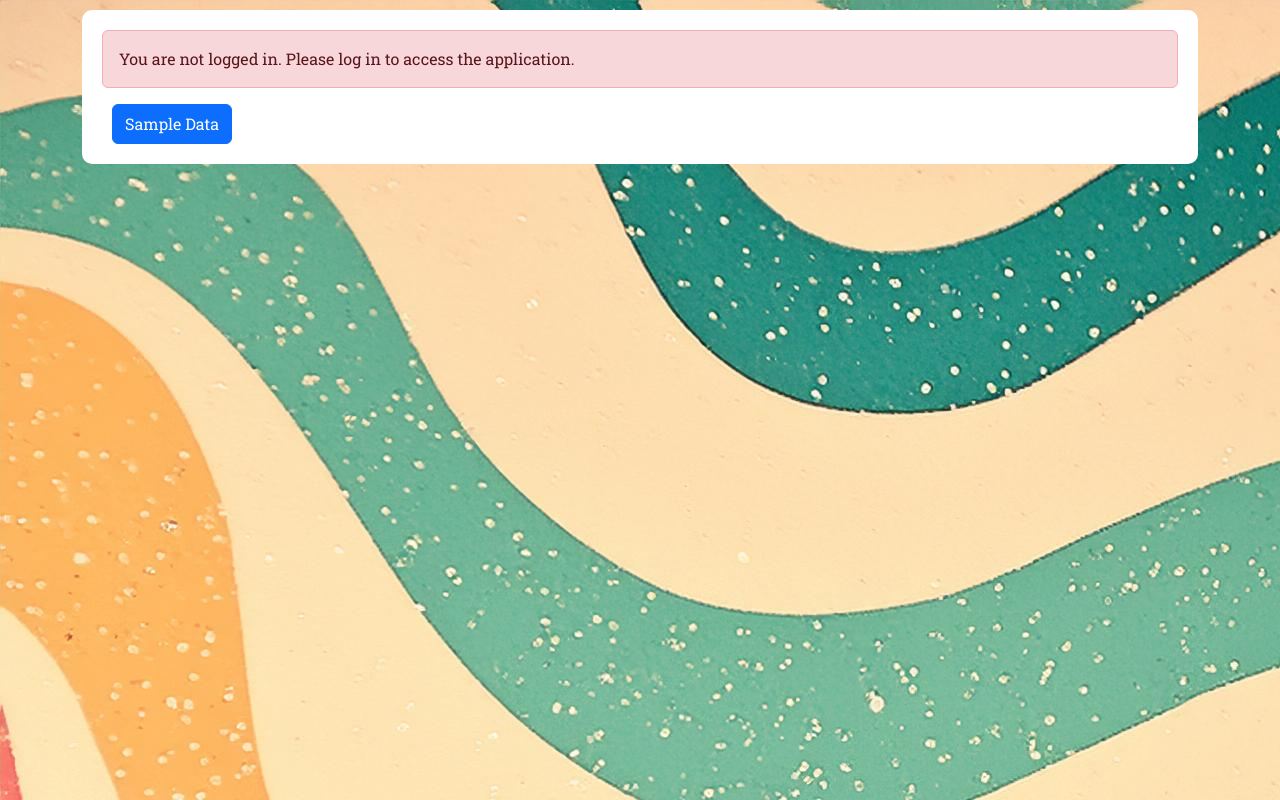
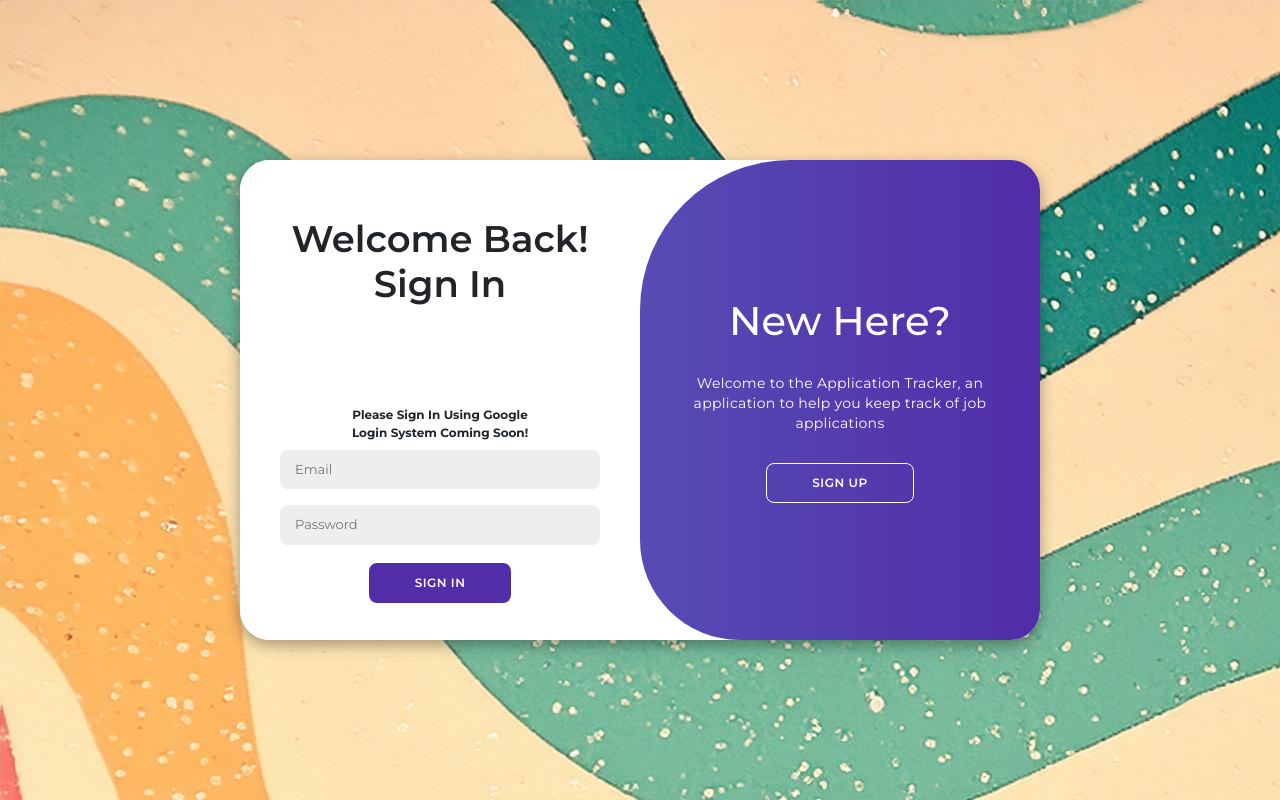
Before and after one commit to LakshyaG42/ApplicationTracker, a React (Create React App) app in the folder internship-tracker/frontend/: page / in a window 1280 px wide. Built offline with nearby package versions, Linux system fonts and the light colour scheme; no server answers.

Commit message:
Login Page + url

```diff
--- a/internship-tracker/frontend/package.json
+++ b/internship-tracker/frontend/package.json
@@ -4,6 +4,10 @@
   "private": true,
   "homepage": "https://lakshyag42.github.io/ApplicationTracker",
   "dependencies": {
+    "@fortawesome/fontawesome-svg-core": "^6.6.0",
+    "@fortawesome/free-brands-svg-icons": "^6.6.0",
+    "@fortawesome/free-solid-svg-icons": "^6.6.0",
+    "@fortawesome/react-fontawesome": "^0.2.2",
     "@react-oauth/google": "^0.12.1",
     "@testing-library/jest-dom": "^5.17.0",
     "@testing-library/react": "^13.4.0",
--- a/internship-tracker/frontend/src/App.js
+++ b/internship-tracker/frontend/src/App.js
@@ -11,7 +11,7 @@
 import "./styles.css";
 import GoogleLoginButton from './components/GoogleLoginButton';
 import styled from 'styled-components';
-
+import Login from './components/Login';
 
 const ButtonContainer = styled.div`
   display: flex;
@@ -42,7 +42,7 @@
     };
 
     const handleLogout = async () => {
-        await axios.get('http://localhost:3000/logout');
+        await axios.get('https://lakshyag42.alwaysdata.net/logout');
         localStorage.setItem('userId', "0");
         setIsLoggedIn(false); // Log user out
       };
@@ -50,7 +50,7 @@
     const handleGoogleLoginSuccess = async (credentialResponse) => {
       console.log('Google login success:', credentialResponse);
       try {
-          const response = await axios.post('http://localhost:3000/auth/google', {
+          const response = await axios.post('https://lakshyag42.alwaysdata.net/auth/google', {
               tokenId: credentialResponse.credential,
           });
           console.log('Server response:', response.data);
@@ -72,7 +72,7 @@
 
     const fetchApplications = async () => {
       try {
-          const response = await axios.get('http://localhost:3000/applications', {
+          const response = await axios.get('https://lakshyag42.alwaysdata.net/applications', {
             params: { userId: localStorage.getItem('userId') }
         });
           setApplications(response.data);
@@ -82,7 +82,7 @@
     };
     const fetchStats = async () => {
         try {
-            const response = await axios.get('http://localhost:3000/stats', {
+            const response = await axios.get('https://lakshyag42.alwaysdata.net/stats', {
               params: { userId: localStorage.getItem('userId') }
           });
             setStats(response.data);
@@ -104,10 +104,10 @@
     }, [applications]);
 
     return (
-        <Container>
+        <>
           {/* Conditional rendering based on isLoggedIn state */}
           {isLoggedIn ? (
-            <>
+            <Container>
               <AppContainer>
                 <Stats stat = {stats}/> {}
               </AppContainer>
@@ -128,23 +128,23 @@
                 <ApplicationList applications={applications} setApplications={setApplications} fetchStats={fetchStats} /> {}
               </AppContainer>
 
-            </>
+            </Container>
           ) : (
             <>
-              <AppContainer>
+              {/* <AppContainer>
                 <Alert variant="danger">You are not logged in. Please log in to access the application.</Alert>
                 <ButtonContainer>
                   <GoogleLoginButton onSuccess={handleGoogleLoginSuccess} onFailure={handleGoogleLoginFailure} />
                   <Button variant="primary" onClick={handleSample}>Sample Data</Button>
                 </ButtonContainer>
-              </AppContainer>
-
+              </AppContainer> */}
+              <Login onGoogleSuccess={handleGoogleLoginSuccess} onGoogleFailure={handleGoogleLoginFailure}/>
 
 
             </>
         )}
 
-        </Container>
+        </>
     );
 };
 
--- a/internship-tracker/frontend/src/components/ImportCSV.js
+++ b/internship-tracker/frontend/src/components/ImportCSV.js
@@ -44,13 +44,13 @@
         });
 
         try {
-            await axios.post('http://localhost:3000/import-csv', formData, {
+            await axios.post('https://lakshyag42.alwaysdata.net/import-csv', formData, {
                 params: { userId: localStorage.getItem('userId') },
                 headers: {
                     'Content-Type': 'multipart/form-data'
                 }
             });
-            const response = await axios.get('http://localhost:3000/applications', {
+            const response = await axios.get('https://lakshyag42.alwaysdata.net/applications', {
                 params: { userId: localStorage.getItem('userId') }
             });
             console.log('Imported applications:', response.data);
--- /dev/null
+++ b/internship-tracker/frontend/src/components/Login.css
@@ -0,0 +1,225 @@
+@import url('https://fonts.googleapis.com/css2?family=Montserrat:wght@300;400;500;600;700&display=swap');
+
+* {
+  margin: 0;
+  padding: 0;
+  box-sizing: border-box;
+  font-family: 'Montserrat', sans-serif;
+}
+
+body {
+  background-color: #c9d6ff;
+  background: linear-gradient(to right, #e2e2e2, #c9d6ff);
+  display: flex;
+  align-items: center;
+  justify-content: center;
+  flex-direction: column;
+  height: 100vh;
+}
+.header {
+    font-size: 37px;
+    font-weight: 600;
+    margin: 20px 0;
+    background-color: #fff;
+    text-align: center;
+}
+.container {
+  background-color: #fff;
+  border-radius: 30px;
+  box-shadow: 0 5px 15px rgba(0, 0, 0, 0.35);
+  position: relative;
+  overflow: hidden;
+
+  width: 100vh;
+  max-width: 100%;
+  min-height: 480px;
+  height: 60vh;
+}
+.spanner {
+    text-align: center;
+}
+.container p {
+  font-size: 14px;
+  line-height: 20px;
+  letter-spacing: 0.3px;
+  margin: 20px 0;
+}
+
+.container span {
+  font-size: 12px;
+}
+
+.container a {
+  color: #333;
+  font-size: 13px;
+  text-decoration: none;
+  margin: 15px 0 10px;
+}
+
+.container button {
+  background-color: #512da8;
+  color: #fff;
+  font-size: 12px;
+  padding: 10px 45px;
+  border: 1px solid transparent;
+  border-radius: 8px;
+  font-weight: 600;
+  letter-spacing: 0.5px;
+  text-transform: uppercase;
+  margin-top: 10px;
+  cursor: pointer;
+}
+
+.container button.hidden {
+  background-color: transparent;
+  border-color: #fff;
+}
+
+.container form {
+  background-color: #fff;
+  display: flex;
+  align-items: center;
+  justify-content: center;
+  flex-direction: column;
+  padding: 0 40px;
+  height: 100%;
+}
+
+.container input {
+  background-color: #eee;
+  border: none;
+  margin: 8px 0;
+  padding: 10px 15px;
+  font-size: 13px;
+  border-radius: 8px;
+  width: 100%;
+  outline: none;
+}
+
+.form-container {
+  position: absolute;
+  top: 0;
+  height: 100%;
+  transition: all 0.6s ease-in-out;
+}
+
+.sign-in {
+  left: 0;
+  width: 50%;
+  z-index: 2;
+}
+
+.container.active .sign-in {
+  transform: translateX(100%);
+}
+
+.sign-up {
+  left: 0;
+  width: 50%;
+  opacity: 0;
+  z-index: 1;
+}
+
+.container.active .sign-up {
+  transform: translateX(100%);
+  opacity: 1;
+  z-index: 5;
+  animation: move 0.6s;
+}
+
+@keyframes move {
+  0%, 49.99% {
+    opacity: 0;
+    z-index: 1;
+  }
+  50%, 100% {
+    opacity: 1;
+    z-index: 5;
+  }
+}
+
+.social-icons {
+  margin: 20px 0;
+}
+
+.social-icons a {
+  border: 1px solid #ccc;
+  border-radius: 20%;
+  display: inline-flex;
+  justify-content: center;
+  align-items: center;
+  margin: 0 3px;
+  width: 40px;
+  height: 40px;
+}
+
+.icon-unavailable {
+  background-color: #635c5c;
+  color: #554949;
+}
+
+.toggle-container {
+  position: absolute;
+  top: 0;
+  left: 50%;
+  width: 50%;
+  height: 100%;
+  overflow: hidden;
+  transition: all 0.6s ease-in-out;
+  border-radius: 150px 0 0 100px;
+  z-index: 1000;
+}
+
+.container.active .toggle-container {
+  transform: translateX(-100%);
+  border-radius: 0 150px 100px 0;
+}
+
+.toggle {
+  background-color: #512da8;
+  height: 100%;
+  background: linear-gradient(to right, #5c6bc0, #512da8);
+  color: #fff;
+  position: relative;
+  left: -100%;
+  height: 100%;
+  width: 200%;
+  transform: translateX(0);
+  transition: all 0.6s ease-in-out;
+}
+
+.container.active .toggle {
+  transform: translateX(50%);
+}
+
+.toggle-panel {
+  position: absolute;
+  width: 50%;
+  height: 100%;
+  display: flex;
+  align-items: center;
+  justify-content: center;
+  flex-direction: column;
+  padding: 0 30px;
+  text-align: center;
+  top: 0;
+  transform: translateX(0);
+  transition: all 0.6s ease-in-out;
+}
+
+.toggle-left {
+  transform: translateX(-200%);
+}
+
+.container.active .toggle-left {
+  transform: translateX(0);
+}
+
+.toggle-right {
+  right: 0;
+  transform: translateX(0);
+}
+
+.container.active .toggle-right {
+  transform: translateX(200%);
+}
--- /dev/null
+++ b/internship-tracker/frontend/src/components/Login.js
@@ -0,0 +1,79 @@
+import React, { useState } from 'react';
+import './Login.css';
+import { FontAwesomeIcon } from '@fortawesome/react-fontawesome';
+import { faGooglePlusG, faFacebookF, faGithub, faLinkedinIn } from '@fortawesome/free-brands-svg-icons';
+import GoogleLoginButton from './GoogleLoginButton';
+
+const Login = ({ onSuccess, onFailure, onGoogleSuccess, onGoogleFailure }) => {
+  const [isActive, setIsActive] = useState(false);
+
+  const handleToggle = () => {
+    setIsActive(!isActive);
+  };
+
+
+
+  const handleSignup = (e) => {
+    e.preventDefault();
+    console.log('Signup form submitted');
+  };
+
+
+  return (
+    <div className={`container ${isActive ? 'active' : ''}`} id="container">
+      <div className="form-container sign-up">
+        <form onSubmit={handleSignup}>
+          <h1>Create Account</h1>
+          <div className="social-icons">
+            <div className="icon"><GoogleLoginButton
+                onSuccess={onGoogleSuccess}
+                onFailure={onGoogleFailure}
+            ><FontAwesomeIcon icon={faGooglePlusG}/></GoogleLoginButton></div>
+          </div>
+          {/* <span className='spanner'>or use your email for registration</span> */}
+          <span className='spanner'><b>Please Sign Up Using Google<br/>Login System Coming Soon!</b></span>
+          <input type="text" placeholder="Name" />
+          <input type="email" placeholder="Email" />
+          <input type="password" placeholder="Password" />
+          <button type="submit">Sign Up</button>
+        </form>
+      </div>
+      <div className="form-container sign-in">
+        <form>
+          <h1 className='header' >Welcome Back! Sign In</h1>
+          <div className="social-icons">
+            <div className="icon"><GoogleLoginButton
+                onSuccess={onGoogleSuccess}
+                onFailure={onGoogleFailure}
+            ><FontAwesomeIcon icon={faGooglePlusG}/></GoogleLoginButton></div>
+            {/* <a href="#" className="icon"><FontAwesomeIcon icon={faGooglePlusG} /></a>
+            <a href="#" className="icon-unavailable"><FontAwesomeIcon icon={faFacebookF} /></a>
+            <a href="#" className="icon-unavailable"><FontAwesomeIcon icon={faGithub} /></a>
+            <a href="#" className="icon-unavailable"><FontAwesomeIcon icon={faLinkedinIn} /></a> */}
+          </div>
+          <span className='spanner'><b>Please Sign In Using Google <br/> Login System Coming Soon!</b></span>
+          <input type="email" placeholder="Email" />
+          <input type="password" placeholder="Password" />
+          {/* <a href="#">Forgot Your Password?</a> */}
+          <button type="submit">Sign in</button>
+        </form>
+      </div>
+      <div className="toggle-container">
+        <div className="toggle">
+          <div className="toggle-panel toggle-left">
+            <h1>Welcome Back!</h1>
+            <p>Thanks for coming back! <br/>Sign in with your details to use the site.</p>
+            <button className="hidden" id="login" onClick={handleToggle}>Sign In</button>
+          </div>
+          <div className="toggle-panel toggle-right">
+            <h1>New Here?</h1>
+            <p>Welcome to the Application Tracker, an application to help you keep track of job applications</p>
+            <button className="hidden" id="register" onClick={handleToggle}>Sign Up</button>
+          </div>
+        </div>
+      </div>
+    </div>
+  );
+};
+
+export default Login;
```
Also changed, not shown: internship-tracker/frontend/src/components/ApplicationForm.js (+4 -4 lines), internship-tracker/frontend/src/components/ApplicationList.js (+5 -5 lines), 1 other file (tests, documents, lock files or other folders).
